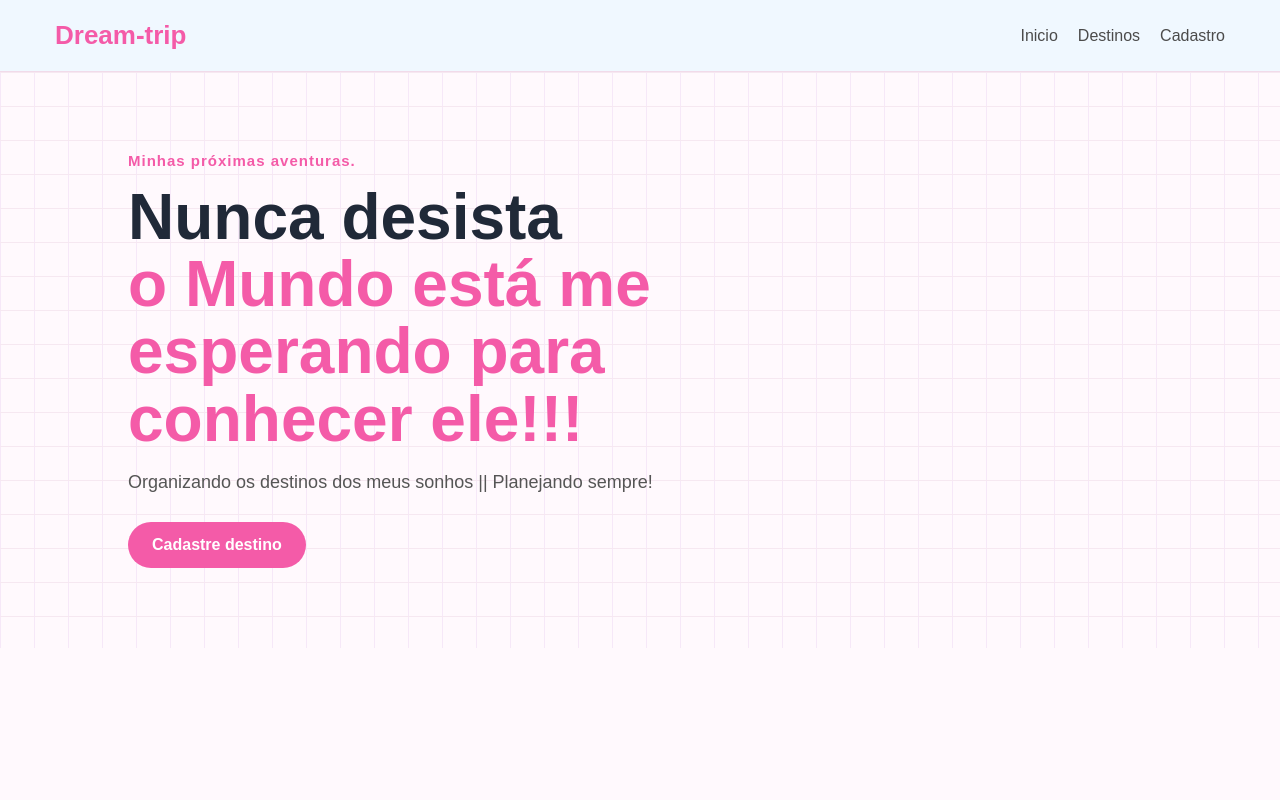
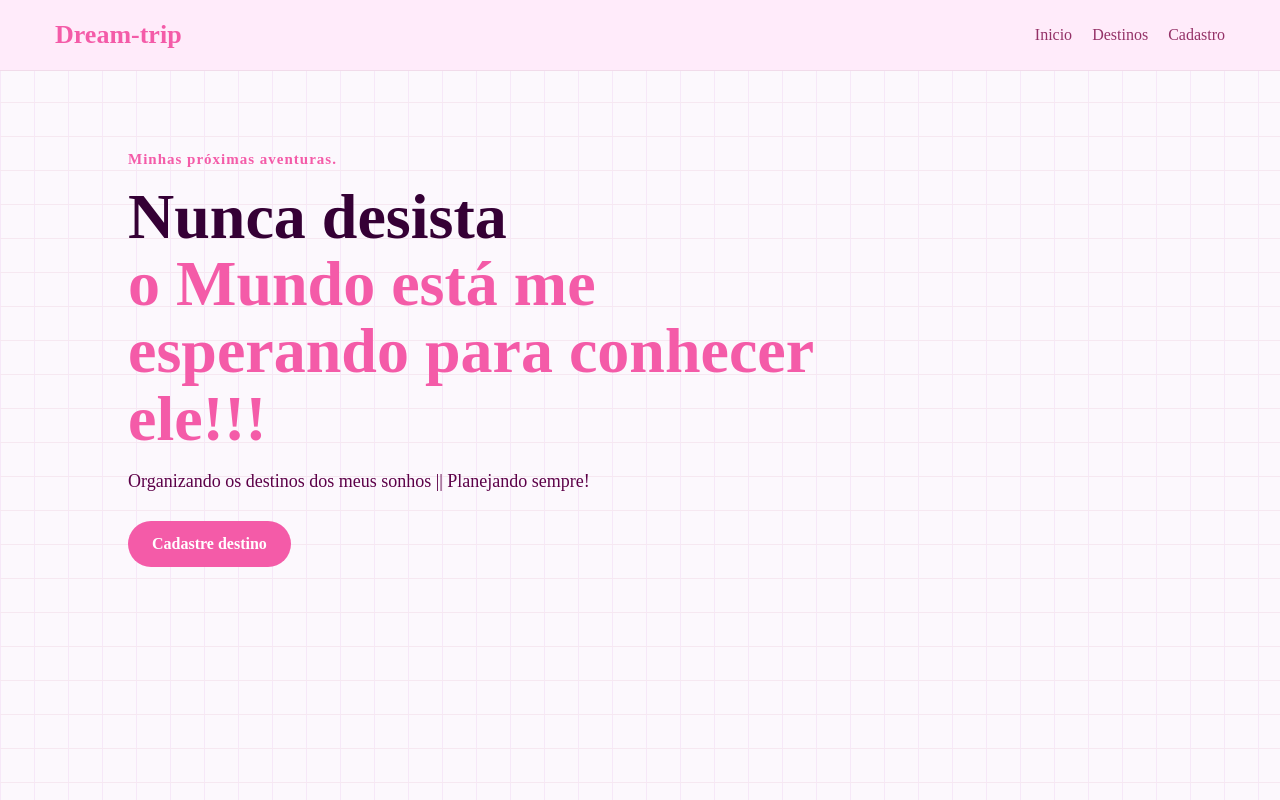
Before and after one commit to LesleyOliveira/dream-trip, a React (Vite) app in the folder front-end/: page / in a window 1280 px wide. Built offline with nearby package versions, Linux system fonts and the light colour scheme.

Commit message:
adicionando o componente de formulario

```diff
--- a/front-end/src/App.css
+++ b/front-end/src/App.css
@@ -1,4 +1,4 @@
-.counter {
+/* .counter {
   font-size: 16px;
   padding: 5px 10px;
   border-radius: 5px;
@@ -182,3 +182,5 @@
     border-right-color: var(--border);
   }
 }
+
+ */
--- a/front-end/src/App.jsx
+++ b/front-end/src/App.jsx
@@ -2,17 +2,23 @@ import { useState } from 'react'
 import heroImg from './assets/hero.png'
 import reactLogo from './assets/react.svg'
 import viteLogo from './assets/vite.svg'
+
 import './App.css'
 import Header from './componentes/Header/Header'
 import Hero from './componentes/Hero/Hero'
+import FormDestino from './componentes/Cadastro/FormDestino'
 
 function App() {
+
+    const[mostrarFormulario, setMostrarFormulario] = useState(false)
 
   return(
 
     <>
-      <Header />
-      <Hero />
+      <Header aoClicarCadastrar={() => (setMostrarFormulario(true))} />
+      <Hero  aoClicarCadastrar={() => setMostrarFormulario(true)}  />
+
+      {mostrarFormulario && <FormDestino />}
 
     </>
 
--- /dev/null
+++ b/front-end/src/componentes/Cadastro/FormDestino.jsx
@@ -0,0 +1,43 @@
+import { useState } from "react";
+import styles from './FormDestino.module.css';
+
+function FormDestino() {
+    const [nome, setNome] = useState('');
+    const [cidade, setCidade] = useState('');
+    const [pais, setPais] = useState('');
+
+    return (
+        <section className={styles.containerPrincipal} id="cadastro">
+            <div className={styles.card}>
+                <h2>Cadastre o seu destino</h2>
+                <p className={styles.subtitulo}>Qual lugar do mundo você deseja conhecer?</p>
+
+                <form className={styles.formulario}>
+                    <div className={styles.campo}>
+                        <label>Nome do destino:</label>
+                        <input type="text" value={nome} onChange={(e) => setNome(e.target.value)}
+                        />
+                    </div>
+
+                    <div className={styles.linhaCampos}>
+                        <div className={styles.campo}>
+                            <label>Cidade</label>
+                            <input type="text" value={cidade} onChange={(e) => setCidade(e.target.value)}
+                            />
+                        </div>
+
+                        <div className={styles.campo}>
+                            <label>País</label>
+                            <input type="text" value={pais}onChange={(e) => setPais(e.target.value)}
+                            />
+                        </div>
+                    </div>
+
+                    <button type="button" className={styles.botao}>Cadastrar Destino</button>
+                </form>
+            </div>
+        </section>
+    );
+}
+
+export default FormDestino;
--- /dev/null
+++ b/front-end/src/componentes/Cadastro/FormDestino.module.css
@@ -0,0 +1,88 @@
+.containerPrincipal {
+    display: flex;
+    justify-content: center;
+    align-items: center;
+    padding: 60px 20px;
+    background-color: transparent;
+}
+
+.card {
+    background: #f1d0e5;
+    width: 100%;
+    max-width: 650px;
+    padding: 40px;
+    border-radius: 20px;
+    box-shadow: 0 10px 30px rgba(0, 0, 0, 0.05);
+    border: 1px solid #fcace2;
+    box-sizing: border-box;
+}
+
+.card h2 {
+    font-size: 28px;
+    color: #ad2697;
+    text-align: center;
+    margin: 0 0 8px 0;
+}
+
+.subtitulo {
+    color: #52184a;
+    text-align: center;
+    font-size: 15px;
+    margin: 0 0 30px 0;
+}
+
+
+.formulario {
+    display: flex;
+    flex-direction: column;
+    gap: 20px;
+}
+
+.linhaCampos {
+    display: flex;
+    gap: 16px;
+}
+
+
+.campo {
+    display: flex;
+    flex-direction: column;
+    gap: 8px;
+}
+
+.campo label {
+    font-size: 14px;
+    font-weight: 600;
+    color: #a3327e;
+}
+
+.campo input {
+    width: 100%;
+    padding: 12px 16px;
+    border: 1px solid #e8cddd;
+    border-radius: 12px;
+    font-size: 15px;
+    outline: none;
+    box-sizing: border-box;
+    transition: 0.3s;
+    background-color: #fafafa;
+}
+
+
+.botao {
+    width: 60%;
+    margin: 15px auto 0;
+    padding: 14px;
+    border: none;
+    border-radius: 30px;
+    background-color: #f45ba8;
+    color: rgb(253, 243, 243);
+    font-size: 16px;
+    font-weight: 600;
+    cursor: pointer;
+    transition: 0.3s;
+}
+
+.botao:hover {
+    transform: translateY(-2px);
+}
--- a/front-end/src/componentes/Header/Header.jsx
+++ b/front-end/src/componentes/Header/Header.jsx
@@ -2,7 +2,7 @@
 import styles from './Header.module.css'
 
 
-function Header(){
+function Header({aoClicarCadastrar}){
 
     return(
 
@@ -11,7 +11,7 @@ function Header(){
                 <nav className={styles.nav}>
                     <a href="#inicio">Inicio</a>
                     <a href="#destinos">Destinos</a>
-                    <a href="#cadastro">Cadastro</a>
+                    <a href="#cadastro" onClick={aoClicarCadastrar}>Cadastro</a>
                 </nav>
 
 
--- a/front-end/src/componentes/Header/Header.module.css
+++ b/front-end/src/componentes/Header/Header.module.css
@@ -6,7 +6,7 @@
     align-items: center;
     /* text-align: center; */
     justify-content: space-between;
-    background-color: aliceblue;
+    background-color:#ffebfa;
     border-bottom: 1px solid #f1dbea;
 
 
@@ -28,7 +28,7 @@
 }
 
 .nav a{
-    color: #4b4b4b;
+    color: #943167;
     text-decoration: none;
     font-size: 16px;
     transition: 0.3s;
--- a/front-end/src/componentes/Hero/Hero.jsx
+++ b/front-end/src/componentes/Hero/Hero.jsx
@@ -1,7 +1,7 @@
 import styles from './Hero.module.css'
 
 
-function Hero(){
+function Hero({aoClicarCadastrar}){
 
     return(
         <section className={styles.hero} id="inicio">
@@ -17,13 +17,9 @@ function Hero(){
 
             </p>
 
-            <a href="#cadastro" className={styles.botao}>Cadastre destino</a>
+            <a href="#cadastro" className={styles.botao} onClick={aoClicarCadastrar}>Cadastre destino</a>
 
         </div>
-
-
-
-
 
         </section>
     )
--- a/front-end/src/componentes/Hero/Hero.module.css
+++ b/front-end/src/componentes/Hero/Hero.module.css
@@ -3,14 +3,8 @@
     min-height: 500px;
     padding: 80px 10%;
     align-items: center;
-    background-color:  #fff9fd;
-    background-image:
-    linear-gradient(#f6e8f1 1px, transparent 1px),
-    linear-gradient(90deg, #f6e8f8 1px,transparent 1px);
-    background-size: 34px 34px;
-
+    background: transparent;
 }
-
 .conteudo{
 max-width: 700px;
 
@@ -29,7 +23,7 @@ h1{
     margin: 15px 0;
     font-size: 64px;
     line-height: 1.05;
-    color: #202938;
+    color: #350035;
 }
 
 h1 span{
@@ -41,7 +35,7 @@ h1 span{
 max-width: 600px;
 font-size: 18px;
 line-height: 1.6;
-color: #555;
+color: #5c0048;
 }
 
 .botao{
--- a/front-end/src/index.css
+++ b/front-end/src/index.css
@@ -4,19 +4,19 @@
   box-sizing: border-box;
 }
 
-html{
-
-  scroll-behavior: smooth;
+html, body, #root{
+  width: 100%;
+  min-height: 100vh;
+  margin: 0;
+  padding: 0;
 }
 
 body{
-margin: 0;
-font-family: Arial, Helvetica, sans-serif;
-background-color: #fff9fd;
+    background-color:  #FCF8FD;
+    background-image:
+    linear-gradient(#f6e8f1 1px, transparent 1px),
+    linear-gradient(90deg, #f6e8f8 1px,transparent 1px);
+    background-size: 34px 34px;
+
 
 }
-
-#root{
-width: 100%;
-min-height: 100hv;
-}
```
